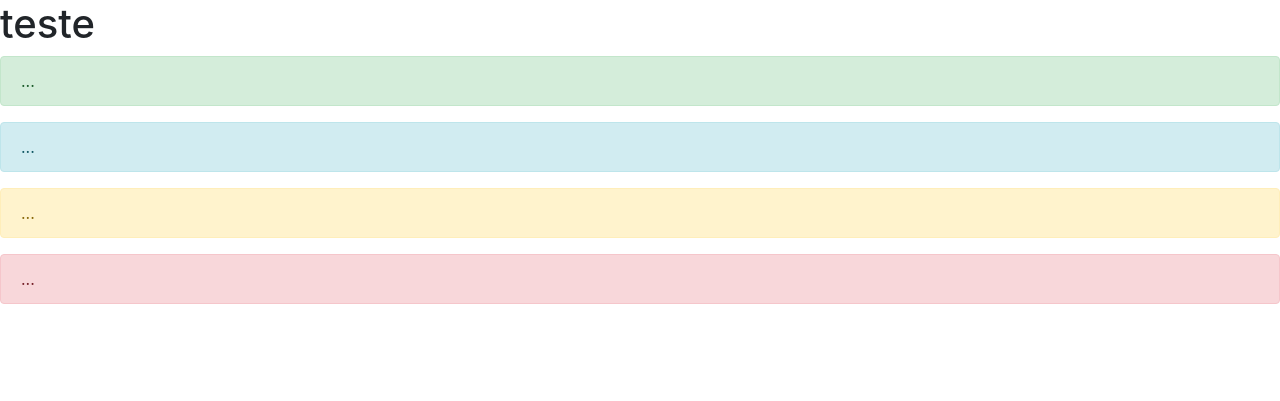
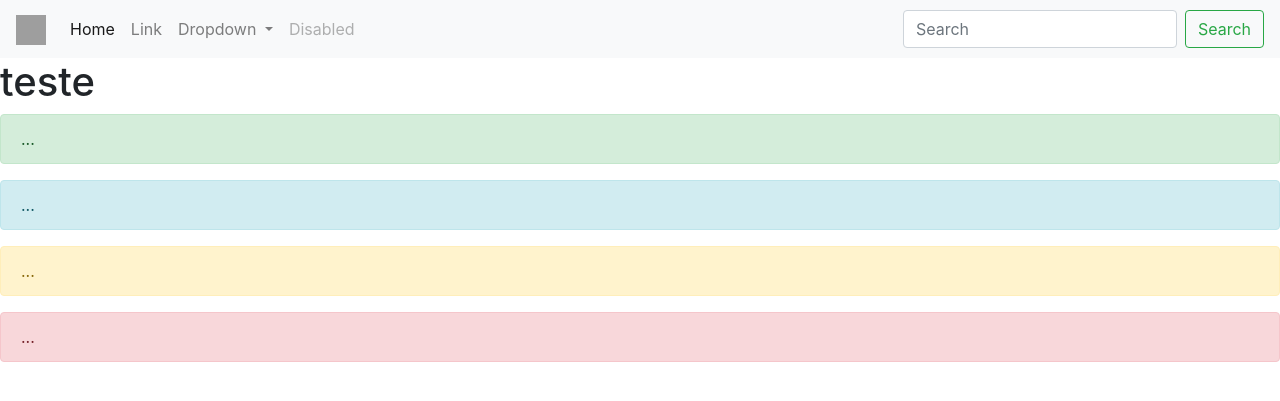
Before and after one commit to caiolopesdasilva/reliable_linked_web_forms, a Flask app: page / in a window 1280 px wide. Shown: the top 401 px of the page. Run offline with Flask 2, Linux system fonts and the light colour scheme; some libraries are stand-ins or nearby versions; grey boxes are pictures that could not be loaded.

Commit message:
updated main role on layout.html
Additionally I updated the README.

```diff
--- a/app/templates/layout.html
+++ b/app/templates/layout.html
@@ -11,8 +11,48 @@
     <title>Hello, world!</title>
   </head>
   <body>
-        {% block content %}
-		{% endblock %}
+  <nav class="navbar navbar-expand-lg navbar-light bg-light">
+  <a class="navbar-brand" href="#">
+  <img src="/docs/4.0/assets/brand/bootstrap-solid.svg" width="30" height="30" alt="">
+  </a>
+  <button class="navbar-toggler" type="button" data-toggle="collapse" data-target="#navbarSupportedContent" aria-controls="navbarSupportedContent" aria-expanded="false" aria-label="Toggle navigation">
+    <span class="navbar-toggler-icon"></span>
+  </button>
+
+  <div class="collapse navbar-collapse" id="navbarSupportedContent">
+    <ul class="navbar-nav mr-auto">
+      <li class="nav-item active">
+        <a class="nav-link" href="#">Home <span class="sr-only">(current)</span></a>
+      </li>
+      <li class="nav-item">
+        <a class="nav-link" href="#">Link</a>
+      </li>
+      <li class="nav-item dropdown">
+        <a class="nav-link dropdown-toggle" href="#" id="navbarDropdown" role="button" data-toggle="dropdown" aria-haspopup="true" aria-expanded="false">
+          Dropdown
+        </a>
+        <div class="dropdown-menu" aria-labelledby="navbarDropdown">
+          <a class="dropdown-item" href="#">Action</a>
+          <a class="dropdown-item" href="#">Another action</a>
+          <div class="dropdown-divider"></div>
+          <a class="dropdown-item" href="#">Something else here</a>
+        </div>
+      </li>
+      <li class="nav-item">
+        <a class="nav-link disabled" href="#">Disabled</a>
+      </li>
+    </ul>
+    <form class="form-inline my-2 my-lg-0">
+      <input class="form-control mr-sm-2" type="search" placeholder="Search" aria-label="Search">
+      <button class="btn btn-outline-success my-2 my-sm-0" type="submit">Search</button>
+    </form>
+  </div>
+</nav>
+  <main role="main">
+      {% block content %}
+      {% endblock %}
+  </main>
+
 
     <!-- Optional JavaScript -->
     <!-- jQuery first, then Popper.js, then Bootstrap JS -->
```
Also changed, not shown: README.md.
